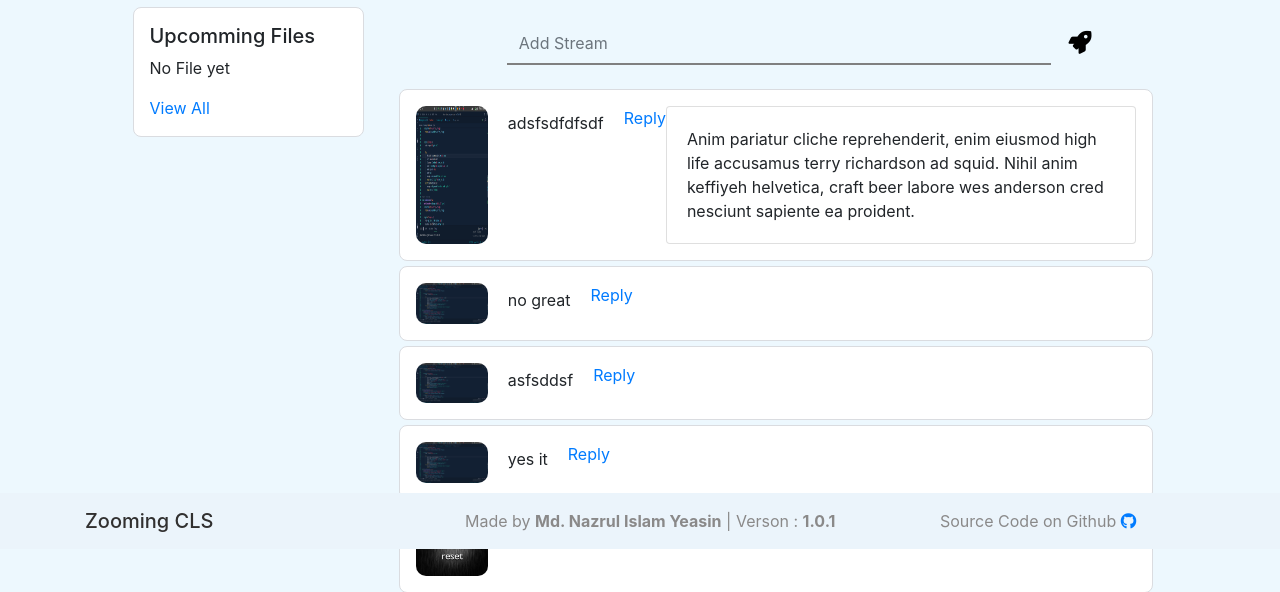
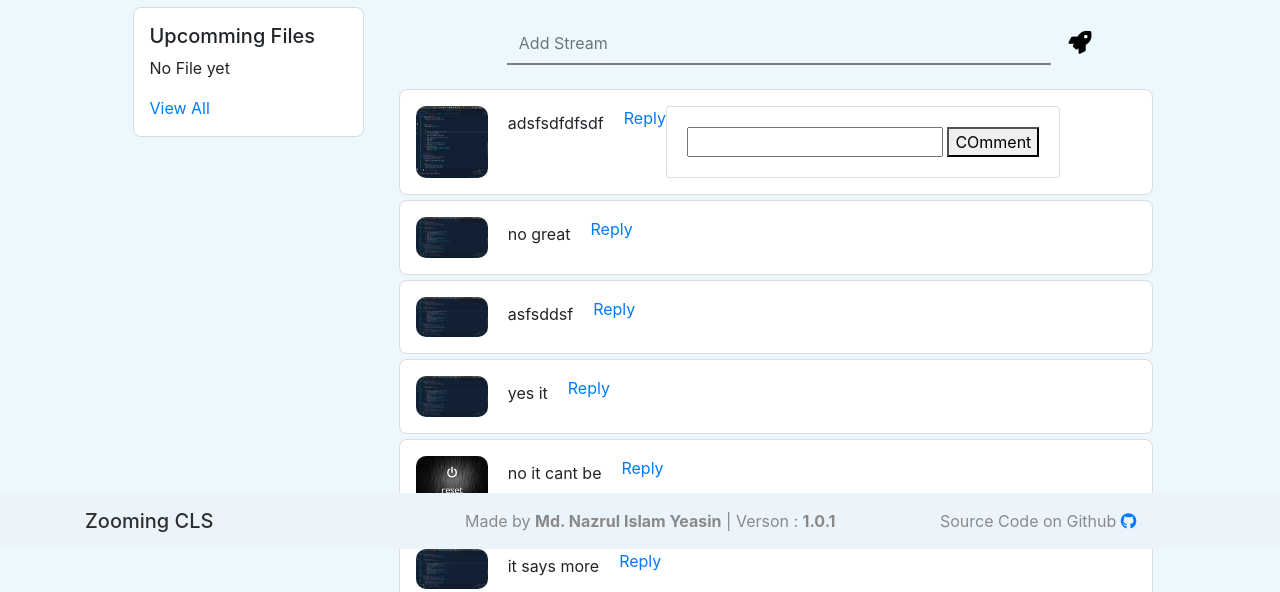
Before and after one commit to Arenzell/Zooming-cls, a Django app: page /class/view/304b2e5f-0eb8-4b01-8d63-9912c5f03f7e/ in a window 1280 px wide, after a click on "Reply". Shown: the part 251-843 px from the top of the page. Run offline with Django 3.2, Linux system fonts and the light colour scheme; a user stored in the database is signed in; data comes from the database, SQL or seed files in the repository; both versions use the stored data as it was after the commit; some libraries are stand-ins or nearby versions.

Commit message:
Comment Features added

```diff
--- a/classroom/urls.py
+++ b/classroom/urls.py
@@ -2,7 +2,7 @@ from django import views
 from django.urls import path
 from .views.room import ViewClassRoom,SingleClass,CreateClassRoom,JoinRoom, LeaveClass
 from .views.people import PeopleUnderRoom
-from .views.stream import CreateStream
+from .views.stream import CreateStream, CreateComment
 
 urlpatterns =[
     path('',ViewClassRoom.as_view(),name='all_class'),
@@ -13,5 +13,7 @@ urlpatterns =[
     path('<str:id>/people/', PeopleUnderRoom.as_view(),name='people'),
     path('<str:id>/leave/', LeaveClass.as_view(), name='leave'),
 
-    path('<str:id>/create/',CreateStream.as_view(),name='stream_create'),
+    path('<str:id>/create/stream',CreateStream.as_view(),name='stream_create'),
+
+    path('<str:id>/create/comment', CreateComment.as_view(),name='comment_create'),
 ]
--- a/templates/class/single.html
+++ b/templates/class/single.html
@@ -96,7 +96,11 @@
                     <a href="" data-toggle="collapse" data-target="#collapseExample{{ s.id }}" aria-expanded="false" aria-controls="collapseExample{{ s.id }}"> Reply </a>
                     <div class="collapse" id="collapseExample{{ s.id }}">
                       <div class="card card-body">
-                        Anim pariatur cliche reprehenderit, enim eiusmod high life accusamus terry richardson ad squid. Nihil anim keffiyeh helvetica, craft beer labore wes anderson cred nesciunt sapiente ea proident.
+                        <form action="{% url 'comment_create' s.id %}" method="POST">
+                          {% csrf_token %}
+                          <input type="text" name="comment">
+                          <button type="submit"> COmment </button>
+                        </form>
                       </div>
                     </div>
 
```
Also changed, not shown: classroom/views/stream.py (+20 -1 lines), db.sqlite3.
